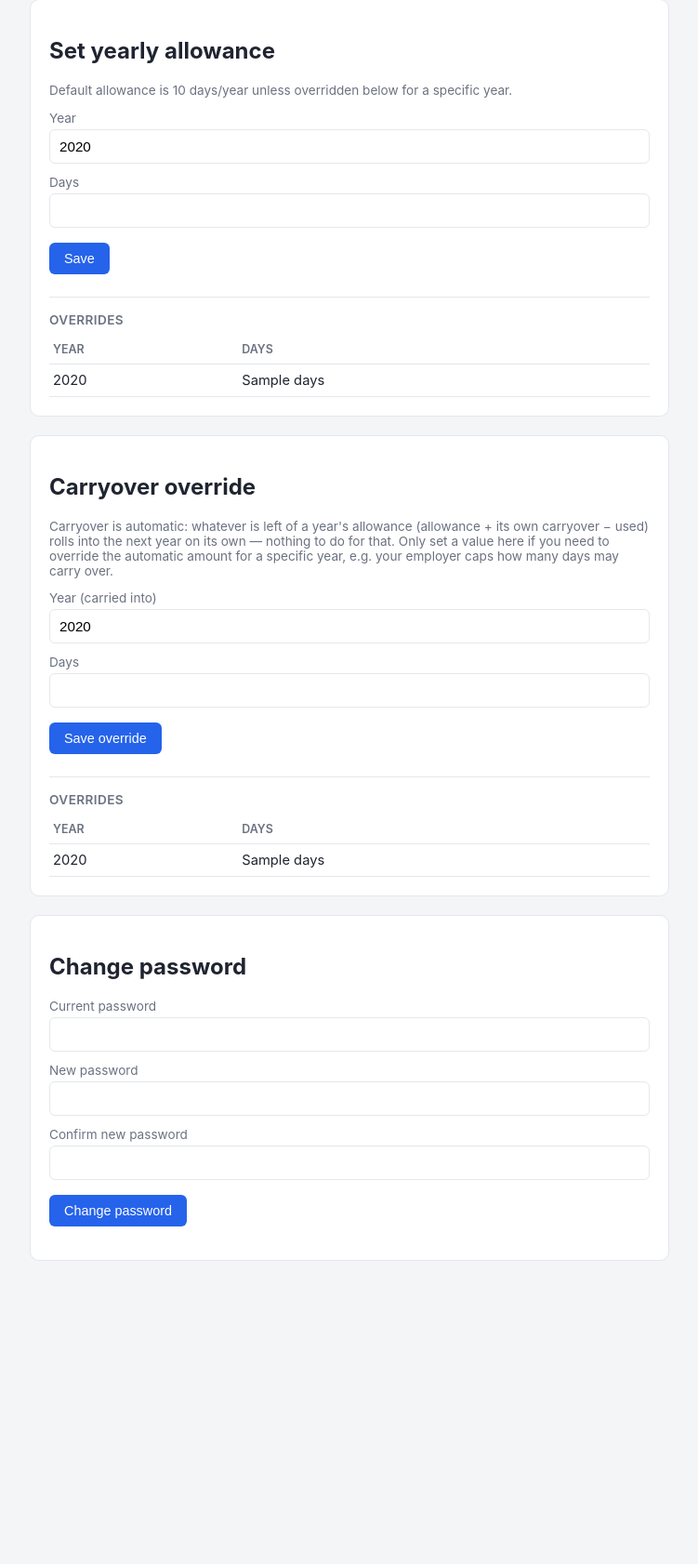
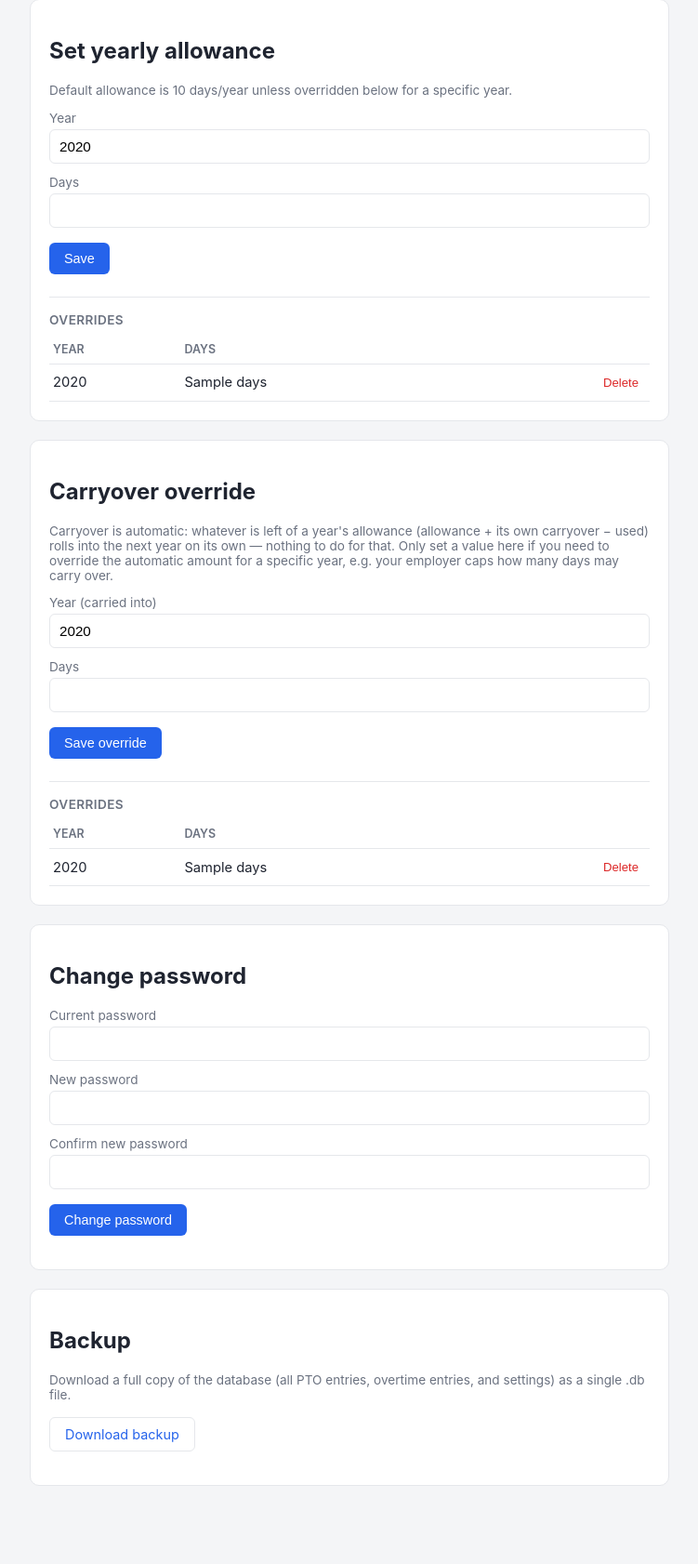
Before and after one commit to Boisti13/pto-tracker, a Flask app: template templates/allowance.html in a window 1280 px wide. Shown: the part 292-1974 px from the top of the page at 93% size, without its empty margins (264-1015 px from the left). Before the commit the page ends 1648 px from the top, so only its background shows below. Run offline with Flask 3, Linux system fonts and the light colour scheme; the template is opened without the code that fills it: most values are stand-ins (such as "Sample title", 1, 10 or a date in 2020).

Commit message:
Add CSRF protection, cross-table overlap check, override deletion, backup
Four more additions:

- Minimal session-token CSRF protection (no new dependency): a
  before_request hook rejects any POST whose csrf_token form field
  doesn't match the one stored in the session; every POST form across
  the app now carries a hidden csrf_token field, sourced from a
  get_csrf_token() Jinja global that lazily creates and stores the
  token on first render. Existing logged-in sessions pick up a token
  on their next page load, no migration needed.
- Overlap validation now checks both tables: a PTO entry and an
  overtime entry can no longer be booked on the same day, since it's
  the same day off either way. The error message names which kind of
  entry it collided with.
- Delete buttons for yearly-allowance and carryover overrides, so a
  wrong override no longer requires editing the DB directly (same gap
  entry-editing closed earlier, applied to these two override tables).
- A "Download backup" button on Settings that streams a full copy of
  the SQLite file via sqlite3's online backup API (safe to read while
  the app is writing, unlike copying the file directly), rather than
  leaving backups entirely to manual `cp`.

Verified locally: a real form POST still succeeds with its token, a
forged POST without one gets 403, a PTO entry booked over an existing
overtime entry's dates is rejected (and vice versa), override rows
can be added then deleted, and the backup download returns a valid
SQLite file with the right filename/content-type. Deployed and
re-verified on the live LXC (including a black-box CSRF check against
the real host) before pushing to dev.

Co-Authored-By: Claude Sonnet 5 <noreply@anthropic.com>

```diff
--- a/app.py
+++ b/app.py
@@ -3,10 +3,11 @@ import io
 import os
 import secrets
 import sqlite3
+import tempfile
 from datetime import date, datetime
 from functools import wraps
 
-from flask import Flask, Response, flash, g, redirect, render_template, request, session, url_for
+from flask import Flask, Response, abort, flash, g, redirect, render_template, request, send_file, session, url_for
 from werkzeug.security import check_password_hash, generate_password_hash
 
 from holidays import DEFAULT_STATE, GERMAN_STATES, count_pto_days, state_holidays
@@ -19,6 +20,25 @@ OVERTIME_ACCOUNTS = {"main": "Overtime", "ama": "AMA"}
 DISPLAY_DATE_FORMAT = "%d-%m-%Y"
 
 app = Flask(__name__)
+
+
+def get_csrf_token():
+    token = session.get("csrf_token")
+    if not token:
+        token = secrets.token_hex(16)
+        session["csrf_token"] = token
+    return token
+
+
+app.jinja_env.globals["csrf_token"] = get_csrf_token
+
+
+@app.before_request
+def check_csrf():
+    if request.method == "POST":
+        token = session.get("csrf_token")
+        if not token or request.form.get("csrf_token") != token:
+            abort(403)
 
 
 def get_db():
@@ -161,6 +181,18 @@ def _overtime_overlaps(start_date, end_date, exclude_id=None):
         query += " AND id != ?"
         params.append(exclude_id)
     return get_db().execute(query, params).fetchone() is not None
+
+
+def _overlap_kind(start_date, end_date, exclude_pto_id=None, exclude_overtime_id=None):
+    """Whether [start_date, end_date] overlaps an existing entry in either table.
+    Returns "PTO", "overtime", or None. A day off is a day off regardless of
+    which balance it draws from, so both tables are checked either way.
+    """
+    if _pto_overlaps(start_date, end_date, exclude_id=exclude_pto_id):
+        return "PTO"
+    if _overtime_overlaps(start_date, end_date, exclude_id=exclude_overtime_id):
+        return "overtime"
+    return None
 
 
 def _year_has_activity(year):
@@ -375,10 +407,11 @@ def add_entry():
         except ValueError:
             error = "Please provide valid dates."
         else:
+            overlap = _overlap_kind(start_date, end_date)
             if end < start:
                 error = "End date must be on or after the start date."
-            elif _pto_overlaps(start_date, end_date):
-                error = "This overlaps an existing PTO entry."
+            elif overlap:
+                error = f"This overlaps an existing {overlap} entry."
             else:
                 get_db().execute(
                     "INSERT INTO pto_entries (start_date, end_date, note, status, created_at) "
@@ -420,10 +453,11 @@ def edit_entry(entry_id):
         except ValueError:
             error = "Please provide valid dates."
         else:
+            overlap = _overlap_kind(start_date, end_date, exclude_pto_id=entry_id)
             if end < start:
                 error = "End date must be on or after the start date."
-            elif _pto_overlaps(start_date, end_date, exclude_id=entry_id):
-                error = "This overlaps an existing PTO entry."
+            elif overlap:
+                error = f"This overlaps an existing {overlap} entry."
             else:
                 db.execute(
                     "UPDATE pto_entries SET start_date = ?, end_date = ?, note = ?, status = ? WHERE id = ?",
@@ -547,10 +581,11 @@ def add_overtime_entry():
         except ValueError:
             error = "Please provide valid dates."
         else:
+            overlap = _overlap_kind(start_date, end_date)
             if end < start:
                 error = "End date must be on or after the start date."
-            elif _overtime_overlaps(start_date, end_date):
-                error = "This overlaps an existing overtime entry."
+            elif overlap:
+                error = f"This overlaps an existing {overlap} entry."
             else:
                 get_db().execute(
                     "INSERT INTO overtime_entries (start_date, end_date, note, account, status, created_at) "
@@ -604,10 +639,11 @@ def edit_overtime_entry(entry_id):
         except ValueError:
             error = "Please provide valid dates."
         else:
+            overlap = _overlap_kind(start_date, end_date, exclude_overtime_id=entry_id)
             if end < start:
                 error = "End date must be on or after the start date."
-            elif _overtime_overlaps(start_date, end_date, exclude_id=entry_id):
-                error = "This overlaps an existing overtime entry."
+            elif overlap:
+                error = f"This overlaps an existing {overlap} entry."
             else:
                 db.execute(
                     "UPDATE overtime_entries SET start_date = ?, end_date = ?, note = ?, account = ?, status = ? "
@@ -727,6 +763,22 @@ def carryover():
     return redirect(url_for("allowance"))
 
 
+@app.route("/allowance/<int:year>/delete", methods=["POST"])
+@login_required
+def delete_allowance(year):
+    get_db().execute("DELETE FROM allowances WHERE year = ?", (year,))
+    get_db().commit()
+    return redirect(url_for("allowance"))
+
+
+@app.route("/carryover/<int:year>/delete", methods=["POST"])
+@login_required
+def delete_carryover(year):
+    get_db().execute("DELETE FROM carryover WHERE year = ?", (year,))
+    get_db().commit()
+    return redirect(url_for("allowance"))
+
+
 @app.route("/account/password", methods=["POST"])
 @login_required
 def change_password():
@@ -745,6 +797,26 @@ def change_password():
     return redirect(url_for("allowance"))
 
 
+@app.route("/backup.db")
+@login_required
+def download_backup():
+    fd, tmp_path = tempfile.mkstemp(suffix=".db")
+    os.close(fd)
+    src = sqlite3.connect(DB_PATH)
+    dst = sqlite3.connect(tmp_path)
+    src.backup(dst)
+    dst.close()
+    src.close()
+    response = send_file(
+        tmp_path,
+        as_attachment=True,
+        download_name=f"pto_backup_{date.today().isoformat()}.db",
+        mimetype="application/octet-stream",
+    )
+    response.call_on_close(lambda: os.remove(tmp_path))
+    return response
+
+
 def _load_secret_key():
     conn = sqlite3.connect(DB_PATH)
     row = conn.execute("SELECT value FROM settings WHERE key = 'secret_key'").fetchone()
--- a/templates/add_entry.html
+++ b/templates/add_entry.html
@@ -5,6 +5,7 @@
   <h2>{{ 'Edit PTO entry' if entry else 'Add PTO entry' }}</h2>
   {% if error %}<div class="error">{{ error }}</div>{% endif %}
   <form method="post">
+    <input type="hidden" name="csrf_token" value="{{ csrf_token() }}">
     <label for="start_date">Start date</label>
     <input id="start_date" name="start_date" type="date" value="{{ entry.start_date if entry else today }}" required>
     <label for="end_date">End date</label>
--- a/templates/allowance.html
+++ b/templates/allowance.html
@@ -5,6 +5,7 @@
   <h2>Public holidays</h2>
   <p class="muted">Which German state's public holidays to exclude when counting days used.</p>
   <form method="post" action="{{ url_for('set_holiday_state') }}">
+    <input type="hidden" name="csrf_token" value="{{ csrf_token() }}">
     <label for="state">State</label>
     <select id="state" name="state" onchange="this.form.submit()">
       {% for code, name in state_options %}
@@ -19,6 +20,7 @@
   <p class="muted">Default allowance is {{ default_allowance }} days/year unless overridden below for a specific year.</p>
   {% if error %}<div class="error">{{ error }}</div>{% endif %}
   <form method="post">
+    <input type="hidden" name="csrf_token" value="{{ csrf_token() }}">
     <label for="year">Year</label>
     <input id="year" name="year" type="number" value="{{ current_year }}" required>
     <label for="days">Days</label>
@@ -28,10 +30,20 @@
   {% if allowances %}
   <h3 class="card-subhead">Overrides</h3>
   <table>
-    <thead><tr><th>Year</th><th>Days</th></tr></thead>
+    <thead><tr><th>Year</th><th>Days</th><th></th></tr></thead>
     <tbody>
       {% for a in allowances %}
-      <tr><td>{{ a.year }}</td><td>{{ a.days }}</td></tr>
+      <tr>
+        <td>{{ a.year }}</td>
+        <td>{{ a.days }}</td>
+        <td style="text-align:right;">
+          <form class="inline" method="post" action="{{ url_for('delete_allowance', year=a.year) }}"
+                onsubmit="return confirm('Delete this override?');">
+            <input type="hidden" name="csrf_token" value="{{ csrf_token() }}">
+            <button class="btn danger" type="submit">Delete</button>
+          </form>
+        </td>
+      </tr>
       {% endfor %}
     </tbody>
   </table>
@@ -42,6 +54,7 @@
   <h2>Carryover override</h2>
   <p class="muted">Carryover is automatic: whatever is left of a year's allowance (allowance + its own carryover &minus; used) rolls into the next year on its own — nothing to do for that. Only set a value here if you need to override the automatic amount for a specific year, e.g. your employer caps how many days may carry over.</p>
   <form method="post" action="{{ url_for('carryover') }}">
+    <input type="hidden" name="csrf_token" value="{{ csrf_token() }}">
     <label for="co_year">Year (carried into)</label>
     <input id="co_year" name="year" type="number" value="{{ current_year }}" required>
     <label for="co_days">Days</label>
@@ -51,10 +64,20 @@
   {% if carryovers %}
   <h3 class="card-subhead">Overrides</h3>
   <table>
-    <thead><tr><th>Year</th><th>Days</th></tr></thead>
+    <thead><tr><th>Year</th><th>Days</th><th></th></tr></thead>
     <tbody>
       {% for c in carryovers %}
-      <tr><td>{{ c.year }}</td><td>{{ c.days }}</td></tr>
+      <tr>
+        <td>{{ c.year }}</td>
+        <td>{{ c.days }}</td>
+        <td style="text-align:right;">
+          <form class="inline" method="post" action="{{ url_for('delete_carryover', year=c.year) }}"
+                onsubmit="return confirm('Delete this override?');">
+            <input type="hidden" name="csrf_token" value="{{ csrf_token() }}">
+            <button class="btn danger" type="submit">Delete</button>
+          </form>
+        </td>
+      </tr>
       {% endfor %}
     </tbody>
   </table>
@@ -64,6 +87,7 @@
 <div class="card">
   <h2>Change password</h2>
   <form method="post" action="{{ url_for('change_password') }}">
+    <input type="hidden" name="csrf_token" value="{{ csrf_token() }}">
     <label for="current_password">Current password</label>
     <input id="current_password" name="current_password" type="password" required>
     <label for="new_password">New password</label>
@@ -73,4 +97,10 @@
     <p style="margin-top:16px;"><button class="btn" type="submit">Change password</button></p>
   </form>
 </div>
+
+<div class="card">
+  <h2>Backup</h2>
+  <p class="muted">Download a full copy of the database (all PTO entries, overtime entries, and settings) as a single .db file.</p>
+  <p style="margin-top:16px;"><a class="btn secondary" href="{{ url_for('download_backup') }}">Download backup</a></p>
+</div>
 {% endblock %}
--- a/templates/dashboard.html
+++ b/templates/dashboard.html
@@ -72,6 +72,7 @@
         <td data-label="Note">{{ e.note or "" }}</td>
         <td data-label="Status">
           <form class="inline" method="post" action="{{ url_for('update_entry_status', entry_id=e.id, year=year) }}">
+            <input type="hidden" name="csrf_token" value="{{ csrf_token() }}">
             <select name="status" class="status-select status-{{ e.status }}" onchange="this.form.submit()">
               {% for s in statuses %}
               <option value="{{ s }}" {{ "selected" if e.status == s else "" }}>{{ s | capitalize }}</option>
@@ -83,6 +84,7 @@
           <a class="btn edit" href="{{ url_for('edit_entry', entry_id=e.id) }}">Edit</a>
           <form class="inline" method="post" action="{{ url_for('delete_entry', entry_id=e.id, year=year) }}"
                 onsubmit="return confirm('Delete this entry?');">
+            <input type="hidden" name="csrf_token" value="{{ csrf_token() }}">
             <button class="btn danger" type="submit">Delete</button>
           </form>
         </td>
--- a/templates/login.html
+++ b/templates/login.html
@@ -5,6 +5,7 @@
   <h2>Log in</h2>
   {% if error %}<div class="error">{{ error }}</div>{% endif %}
   <form method="post">
+    <input type="hidden" name="csrf_token" value="{{ csrf_token() }}">
     <label for="username">Username</label>
     <input id="username" name="username" required autofocus>
     <label for="password">Password</label>
--- a/templates/overtime.html
+++ b/templates/overtime.html
@@ -6,6 +6,7 @@
   <h2 style="margin-top:0;">Overtime settings</h2>
   {% if error %}<div class="error">{{ error }}</div>{% endif %}
   <form method="post">
+    <input type="hidden" name="csrf_token" value="{{ csrf_token() }}">
     <label for="weekly_hours">Weekly paid hours</label>
     <input id="weekly_hours" name="weekly_hours" type="number" step="0.1" value="{{ weekly_hours }}" required>
     <p class="muted" style="margin-top:4px;">Based on a 5-day work week &rarr; {{ daily_hours | round(2) }}h/day.</p>
@@ -75,6 +76,7 @@
         <td data-label="Status">
           <form class="inline" method="post"
                 action="{{ url_for('update_overtime_entry_status', entry_id=e.id, year=year_filter) }}">
+            <input type="hidden" name="csrf_token" value="{{ csrf_token() }}">
             <select name="status" class="status-select status-{{ e.status }}" onchange="this.form.submit()">
               {% for s in statuses %}
               <option value="{{ s }}" {{ "selected" if e.status == s else "" }}>{{ s | capitalize }}</option>
@@ -87,6 +89,7 @@
           <form class="inline" method="post"
                 action="{{ url_for('delete_overtime_entry', entry_id=e.id, year=year_filter) }}"
                 onsubmit="return confirm('Delete this entry?');">
+            <input type="hidden" name="csrf_token" value="{{ csrf_token() }}">
             <button class="btn danger" type="submit">Delete</button>
           </form>
         </td>
--- a/templates/overtime_add_entry.html
+++ b/templates/overtime_add_entry.html
@@ -5,6 +5,7 @@
   <h2>{{ 'Edit time off (overtime)' if entry else 'Add time off (overtime)' }}</h2>
   {% if error %}<div class="error">{{ error }}</div>{% endif %}
   <form method="post">
+    <input type="hidden" name="csrf_token" value="{{ csrf_token() }}">
     <label for="start_date">Start date</label>
     <input id="start_date" name="start_date" type="date" value="{{ entry.start_date if entry else today }}" required>
     <label for="end_date">End date</label>
--- a/templates/setup.html
+++ b/templates/setup.html
@@ -6,6 +6,7 @@
   <p class="muted">Create your admin login and set your default yearly PTO allowance.</p>
   {% if error %}<div class="error">{{ error }}</div>{% endif %}
   <form method="post">
+    <input type="hidden" name="csrf_token" value="{{ csrf_token() }}">
     <label for="username">Username</label>
     <input id="username" name="username" required autofocus>
     <label for="password">Password</label>
```
